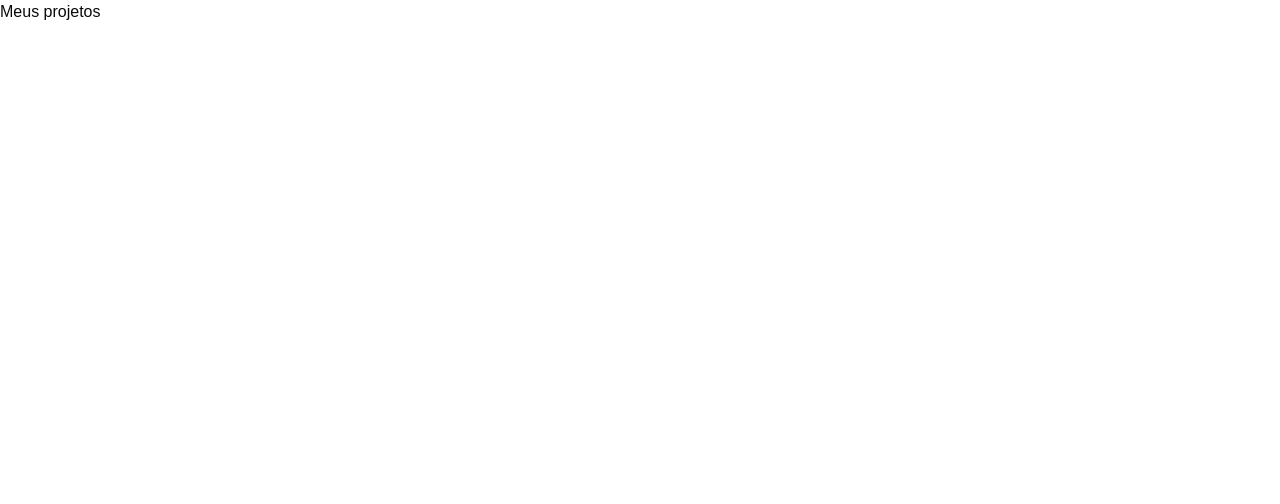
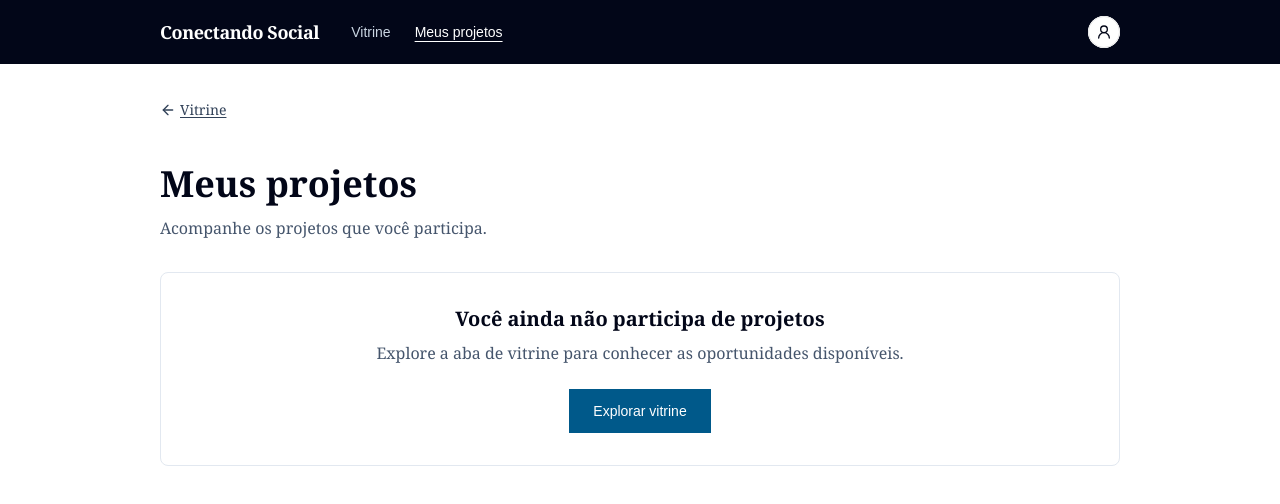
Before and after one commit to rudriguu2099/conectando-social-ufc-web2, a React (Vite) app in the folder frontend/: page /meus-projetos in a window 1280 px wide. Shown: the top 504 px of the page. Built offline with nearby package versions, Linux system fonts and the light colour scheme; no server answers.

Commit message:
feat: implementa tela default de projetos

```diff
--- /dev/null
+++ b/frontend/src/components/layout/AppHeader.tsx
@@ -0,0 +1,54 @@
+import { Link, useLocation } from 'react-router-dom'
+import UserAvatar from '@/components/layout/UserAvatar'
+import {
+  NavigationMenu,
+  NavigationMenuItem,
+  NavigationMenuLink,
+  NavigationMenuList,
+} from '@/components/ui/navigation-menu'
+
+export default function AppHeader() {
+  const { pathname } = useLocation()
+  function linkClass(path: string) {
+    return pathname === path
+      ? 'rounded-none px-0 py-0 font-medium text-white underline underline-offset-4 hover:bg-transparent hover:text-white focus:bg-transparent'
+      : 'rounded-none px-0 py-0 text-slate-300 hover:bg-transparent hover:text-white focus:bg-transparent'
+  }
+
+  return (
+    <header className="bg-slate-950 text-white">
+      <div className="mx-auto flex h-16 max-w-5xl items-center gap-8 px-5 sm:px-8">
+        <Link to="/home" className="shrink-0 text-lg font-bold tracking-tight">
+          Conectando Social
+        </Link>
+
+        <nav aria-label="Navegação principal" className="font-sans text-sm">
+          <NavigationMenu>
+            <NavigationMenuList className="gap-6">
+              <NavigationMenuItem>
+                <NavigationMenuLink
+                  render={<Link to="/home" />}
+                  aria-current={pathname === '/home' ? 'page' : undefined}
+                  className={linkClass('/home')}
+                >
+                  Vitrine
+                </NavigationMenuLink>
+              </NavigationMenuItem>
+              <NavigationMenuItem>
+                <NavigationMenuLink
+                  render={<Link to="/meus-projetos" />}
+                  aria-current={pathname === '/meus-projetos' ? 'page' : undefined}
+                  className={linkClass('/meus-projetos')}
+                >
+                  Meus projetos
+                </NavigationMenuLink>
+              </NavigationMenuItem>
+            </NavigationMenuList>
+          </NavigationMenu>
+        </nav>
+
+        <UserAvatar />
+      </div>
+    </header>
+  )
+}
--- /dev/null
+++ b/frontend/src/components/layout/UserAvatar.tsx
@@ -0,0 +1,95 @@
+import { Menu } from '@base-ui/react/menu'
+import { LogOut, UserRound } from 'lucide-react'
+import { useEffect, useState } from 'react'
+import { useNavigate } from 'react-router-dom'
+import { localStorageKeys } from '@/app/config/localStorageKeys'
+import { Avatar, AvatarFallback } from '@/components/ui/avatar'
+import { logout } from '@/features/auth/auth.service'
+import { httpClient } from '@/service/httpClient'
+
+export default function UserAvatar() {
+  const [name, setName] = useState<string | null>(null)
+  const [isSigningOut, setIsSigningOut] = useState(false)
+  const [logoutError, setLogoutError] = useState<string | null>(null)
+  const navigate = useNavigate()
+
+  async function handleLogout() {
+    if (isSigningOut) return
+    setLogoutError(null)
+    setIsSigningOut(true)
+    try {
+      await logout()
+      navigate('/', { replace: true })
+    } catch {
+      setLogoutError('Não foi possível sair. Tente novamente.')
+    } finally {
+      setIsSigningOut(false)
+    }
+  }
+
+  useEffect(() => {
+    if (!localStorage.getItem(localStorageKeys.ACCESS_TOKEN)) return
+    const controller = new AbortController()
+
+    httpClient
+      .get<{ name: string }>('/users/me', { signal: controller.signal })
+      .then(({ data }) => {
+        if (!controller.signal.aborted) setName(data.name)
+      })
+      .catch(() => {
+        if (!controller.signal.aborted) setName(null)
+      })
+
+    return () => controller.abort()
+  }, [])
+
+  const words = name?.trim().split(/\s+/).filter(Boolean) ?? []
+  const initials =
+    words.length > 0
+      ? `${words[0][0]}${words.length > 1 ? words[words.length - 1][0] : ''}`.toLocaleUpperCase(
+          'pt-BR',
+        )
+      : null
+
+  return (
+    <div className="ml-auto">
+      <Menu.Root>
+        <Menu.Trigger
+          aria-label={name ? `Conta de ${name}` : 'Menu da conta'}
+          className="rounded-full outline-none focus-visible:ring-2 focus-visible:ring-white focus-visible:ring-offset-2 focus-visible:ring-offset-slate-950"
+        >
+          <Avatar className="bg-white font-sans text-slate-950">
+            <AvatarFallback className="bg-white text-slate-950">
+              {initials ?? <UserRound aria-hidden="true" className="size-4" />}
+            </AvatarFallback>
+          </Avatar>
+        </Menu.Trigger>
+        <Menu.Portal>
+          <Menu.Positioner side="bottom" align="end" sideOffset={8} className="z-50">
+            <Menu.Popup className="min-w-44 max-w-72 rounded-none border border-slate-200 bg-white p-1 font-sans text-sm text-slate-950 shadow-lg outline-none">
+              {name && (
+                <p className="break-words border-b border-slate-200 px-3 py-2 font-medium">
+                  {name}
+                </p>
+              )}
+              <Menu.Item
+                onClick={handleLogout}
+                disabled={isSigningOut}
+                closeOnClick={false}
+                className="flex cursor-pointer items-center gap-2 rounded-none px-3 py-2 outline-none data-highlighted:bg-slate-100 data-disabled:cursor-wait data-disabled:opacity-50"
+              >
+                <LogOut aria-hidden="true" className="size-4" />
+                {isSigningOut ? 'Saindo...' : 'Sair'}
+              </Menu.Item>
+              {logoutError && (
+                <p role="alert" className="px-3 py-2 text-red-700">
+                  {logoutError}
+                </p>
+              )}
+            </Menu.Popup>
+          </Menu.Positioner>
+        </Menu.Portal>
+      </Menu.Root>
+    </div>
+  )
+}
--- a/frontend/src/features/auth/auth.service.ts
+++ b/frontend/src/features/auth/auth.service.ts
@@ -62,3 +62,8 @@ export function getResetPasswordErrorMessage(error: unknown) {
 export async function forgotPassword(email: string) {
   await httpClient.post('/auth/forgot-password', { email })
 }
+
+export async function logout() {
+  await httpClient.post('/auth/logout', {}, { withCredentials: true })
+  localStorage.removeItem(localStorageKeys.ACCESS_TOKEN)
+}
--- a/frontend/src/pages/HomePage.tsx
+++ b/frontend/src/pages/HomePage.tsx
@@ -1,57 +1,15 @@
 import { ArrowLeft, Info, Users } from 'lucide-react'
 import { useState } from 'react'
 import { Link } from 'react-router-dom'
-import { Avatar, AvatarFallback } from '@/components/ui/avatar'
+import AppHeader from '@/components/layout/AppHeader'
 import { Button } from '@/components/ui/button'
-import {
-  NavigationMenu,
-  NavigationMenuItem,
-  NavigationMenuLink,
-  NavigationMenuList,
-} from '@/components/ui/navigation-menu'
 
 export default function HomePage() {
   const [notice, setNotice] = useState(false)
 
   return (
     <div className="min-h-screen bg-white font-serif text-slate-950">
-      <header className="bg-slate-950 text-white">
-        <div className="mx-auto flex h-16 max-w-5xl items-center gap-8 px-5 sm:px-8">
-          <Link to="/home" className="shrink-0 text-lg font-bold tracking-tight">
-            Conectando Social
-          </Link>
-
-          <nav aria-label="Navegação principal" className="font-sans text-sm">
-            <NavigationMenu>
-              <NavigationMenuList className="gap-6">
-                <NavigationMenuItem>
-                  <NavigationMenuLink
-                    render={<Link to="/home" />}
-                    aria-current="page"
-                    className="rounded-none px-0 py-0 font-medium text-white underline underline-offset-4 hover:bg-transparent hover:text-white focus:bg-transparent"
-                  >
-                    Vitrine
-                  </NavigationMenuLink>
-                </NavigationMenuItem>
-                <NavigationMenuItem>
-                  <NavigationMenuLink
-                    render={<Link to="/home#meus-projetos" />}
-                    className="rounded-none px-0 py-0 text-slate-300 hover:bg-transparent hover:text-white focus:bg-transparent"
-                  >
-                    Meus projetos
-                  </NavigationMenuLink>
-                </NavigationMenuItem>
-              </NavigationMenuList>
-            </NavigationMenu>
-          </nav>
-
-          <button type="button" aria-label="Perfil de Ana Ribeiro" className="ml-auto rounded-full">
-            <Avatar className="bg-white font-sans text-slate-950">
-              <AvatarFallback className="bg-white text-slate-950">AR</AvatarFallback>
-            </Avatar>
-          </button>
-        </div>
-      </header>
+      <AppHeader />
 
       <main className="mx-auto max-w-5xl px-5 py-7 sm:px-8 sm:py-9">
         <Link
--- a/frontend/src/pages/MeusProjetosPage.tsx
+++ b/frontend/src/pages/MeusProjetosPage.tsx
@@ -1,7 +1,43 @@
+import { ArrowLeft } from 'lucide-react'
+import { Link } from 'react-router-dom'
+import AppHeader from '@/components/layout/AppHeader'
+
 export default function MeusProjetosPage() {
   return (
-    <main>
-      <h1>Meus projetos</h1>
-    </main>
+    <div className="min-h-screen bg-white font-serif text-slate-950">
+      <AppHeader />
+
+      <main className="mx-auto max-w-5xl px-5 py-7 sm:px-8 sm:py-9">
+        <Link
+          to="/home"
+          className="mb-5 inline-flex items-center gap-1 text-sm text-slate-700 underline underline-offset-2 hover:text-sky-800"
+        >
+          <ArrowLeft aria-hidden="true" size={16} />
+          Vitrine
+        </Link>
+
+        <h1 className="mt-6 text-4xl font-bold">Meus projetos</h1>
+
+        <p className="mt-3 text-base text-slate-600">Acompanhe os projetos que você participa.</p>
+
+        <section
+          aria-label="Lista de projetos"
+          className="mt-8 rounded-md border border-slate-200 p-8 text-center"
+        >
+          <h2 className="text-xl font-semibold">Você ainda não participa de projetos</h2>
+
+          <p className="mt-2 text-slate-600">
+            Explore a aba de vitrine para conhecer as oportunidades disponíveis.
+          </p>
+
+          <Link
+            to="/home"
+            className="mt-6 inline-block bg-sky-800 px-6 py-3 font-sans text-sm font-medium text-white hover:bg-sky-900"
+          >
+            Explorar vitrine
+          </Link>
+        </section>
+      </main>
+    </div>
   )
 }
```
